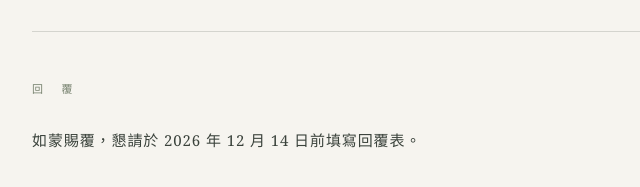
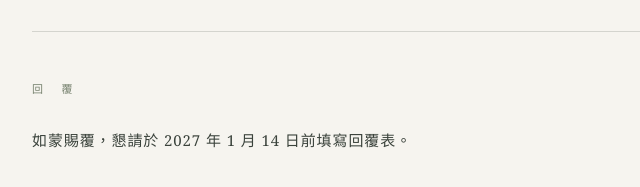
Before and after one commit to perfumeshopgo/jaisy-ken-wedding, a plain HTML site: page jaisy-ken-wedding.html in a window 1280 px wide. Shown: the part 6180-6367 px from the top of the page, 280-920 px from the left. Drawn offline with Linux system fonts and the light colour scheme; grey boxes are pictures that could not be loaded; animation ran at ten frames a second; a web font is replaced by a local one.

Commit message:
回覆截止改為 2027 年 1 月 14 日

```diff
--- a/jaisy-ken-wedding.html
+++ b/jaisy-ken-wedding.html
@@ -878,7 +878,7 @@ a{ color:var(--sage); text-decoration:none; }
     <p class="label" id="rsvp-label" data-reveal>回　覆</p>
 
     <!-- [替換文案] 截止日期與稱呼 -->
-    <p class="rsvp-note" data-reveal>如蒙賜覆，懇請於 <strong>2026 年 12 月 14 日</strong>前填寫回覆表。</p>
+    <p class="rsvp-note" data-reveal>如蒙賜覆，懇請於 <strong>2027 年 1 月 14 日</strong>前填寫回覆表。</p>
 
     <div class="form-wrap" data-reveal>
       <div class="form-frame">
```
